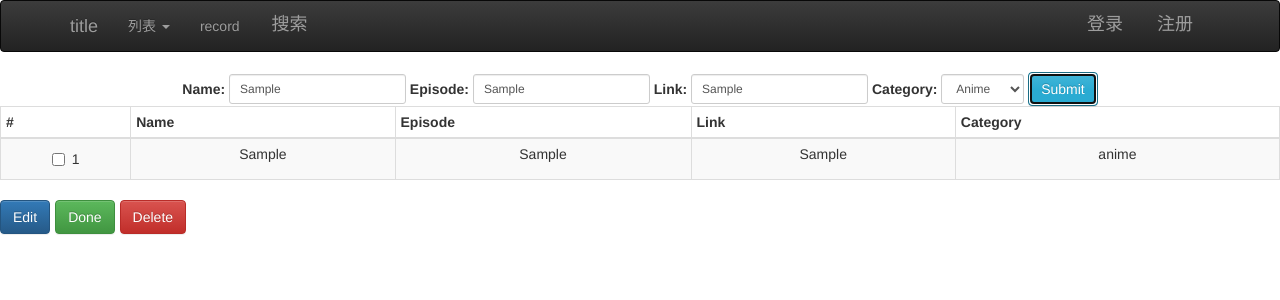
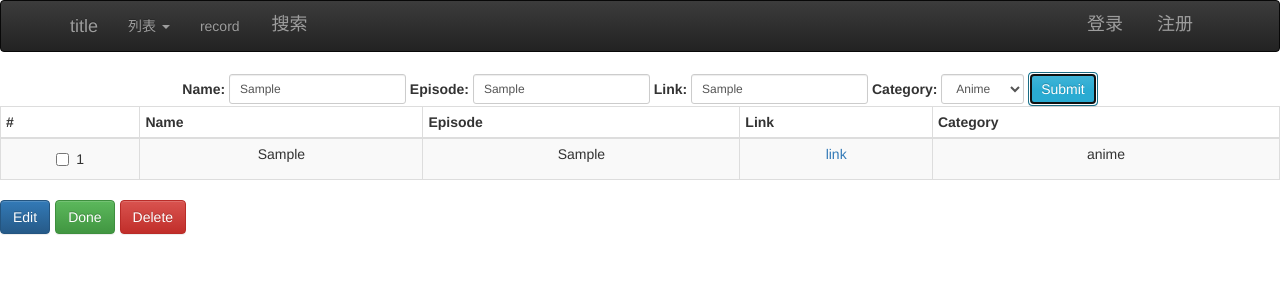
Before and after one commit to Kami-naga/Project2-group1, a React (Create React App) app: page /#/record in a window 1280 px wide. Both pictures are taken after typing "Sample", "Sample", "Sample" into the empty fields and a click on the button "Submit". Shown: the top 300 px of the page. Built offline with nearby package versions, Linux system fonts and the light colour scheme.

Commit message:
solve link bug

```diff
--- a/src/input.js
+++ b/src/input.js
@@ -110,13 +110,14 @@ class Items extends React.Component{
         this.props.changeItem(this.state.select,this.props.seq);
     }
     render(){
+        var l='http://'+this.props.link;
         return(
 
             <tr>
                 <Checkbox onChange={this.changeCheck}>{this.props.seq}</Checkbox>
                 <td>{this.props.name}</td>
                 <td>{this.props.episode}</td>
-                <td>{this.props.link}</td>
+                <td><a href={l}>link</a></td>
                 <td>{this.props.category}</td>
             </tr>
 
```
